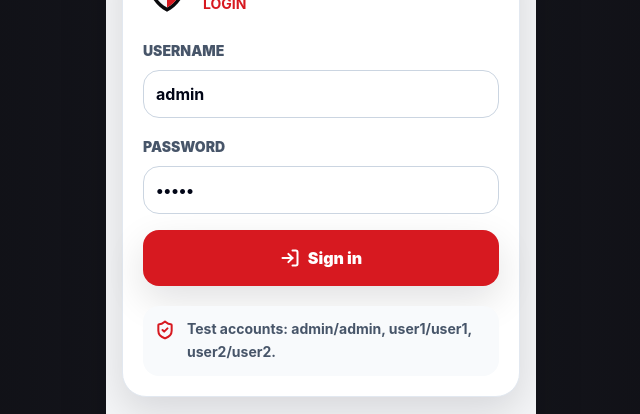
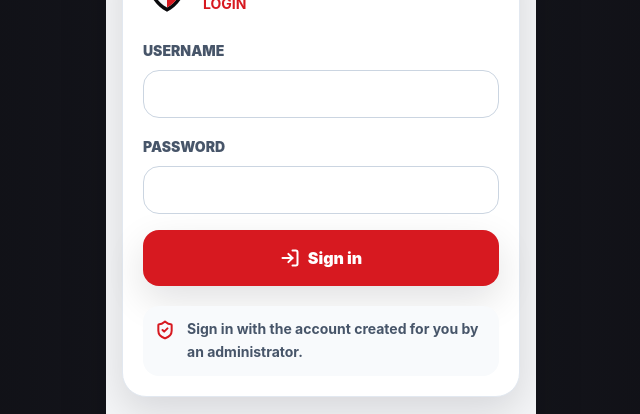
Before and after one commit to Steveystyles/Fulton-Web-App, a React (Vite) app: page / in a window 1280 px wide. Shown: the part 233-647 px from the top of the page, without its empty margins (319-959 px from the left). Built offline with nearby package versions, Linux system fonts and the light colour scheme; no server answers.

Commit message:
Remove exposed demo credentials from login screen

```diff
--- a/src/pages/Login.tsx
+++ b/src/pages/Login.tsx
@@ -5,8 +5,8 @@ import { useAuth } from "../context/AuthContext";
 
 export function Login() {
   const { login } = useAuth();
-  const [username, setUsername] = useState("admin");
-  const [password, setPassword] = useState("admin");
+  const [username, setUsername] = useState("");
+  const [password, setPassword] = useState("");
   const [error, setError] = useState("");
   const [submitting, setSubmitting] = useState(false);
 
@@ -96,7 +96,7 @@ export function Login() {
               strokeWidth={2.4}
             />
             <p className="min-w-0">
-              Test accounts: admin/admin, user1/user1, user2/user2.
+              Sign in with the account created for you by an administrator.
             </p>
           </div>
         </section>
```
